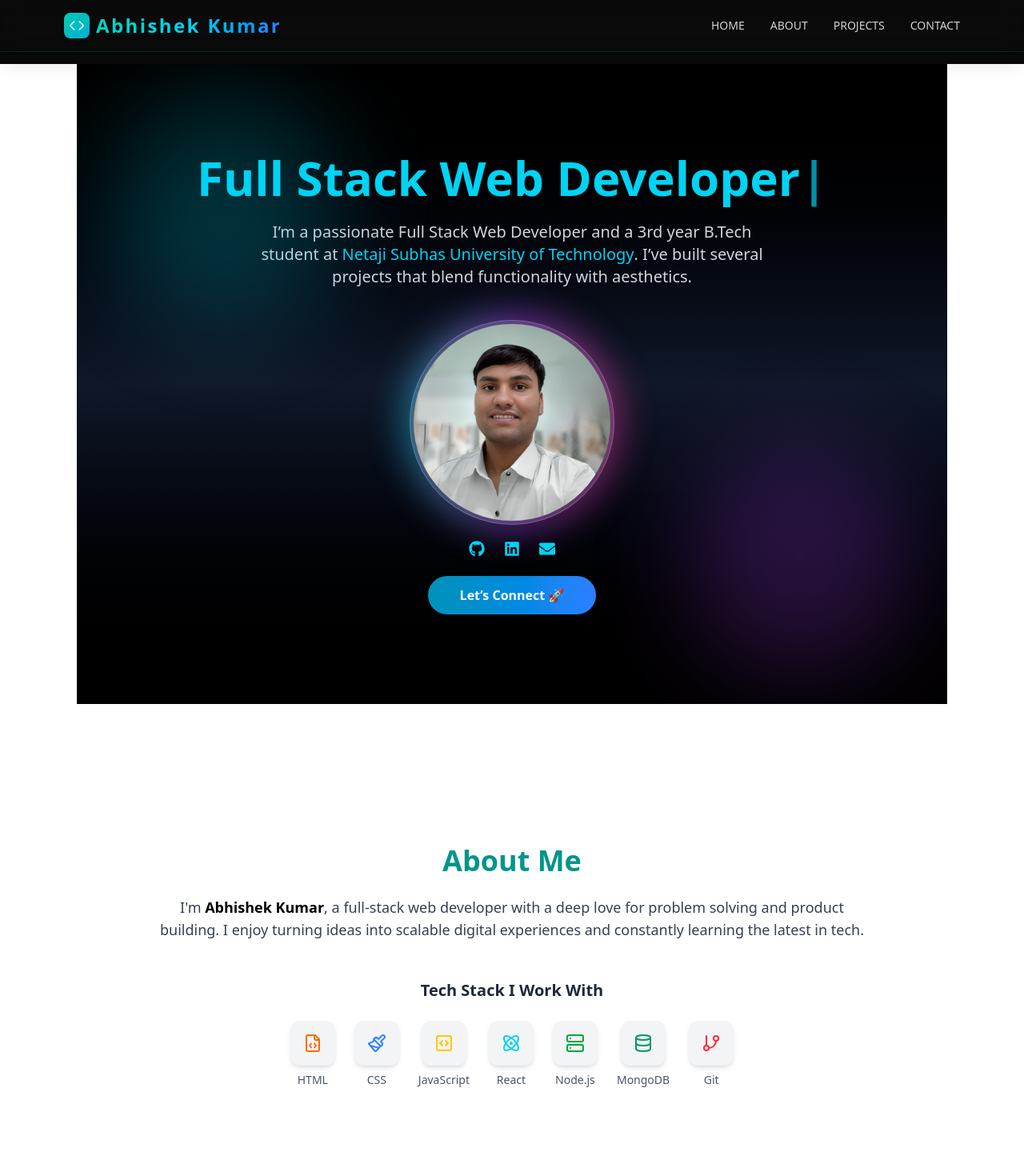
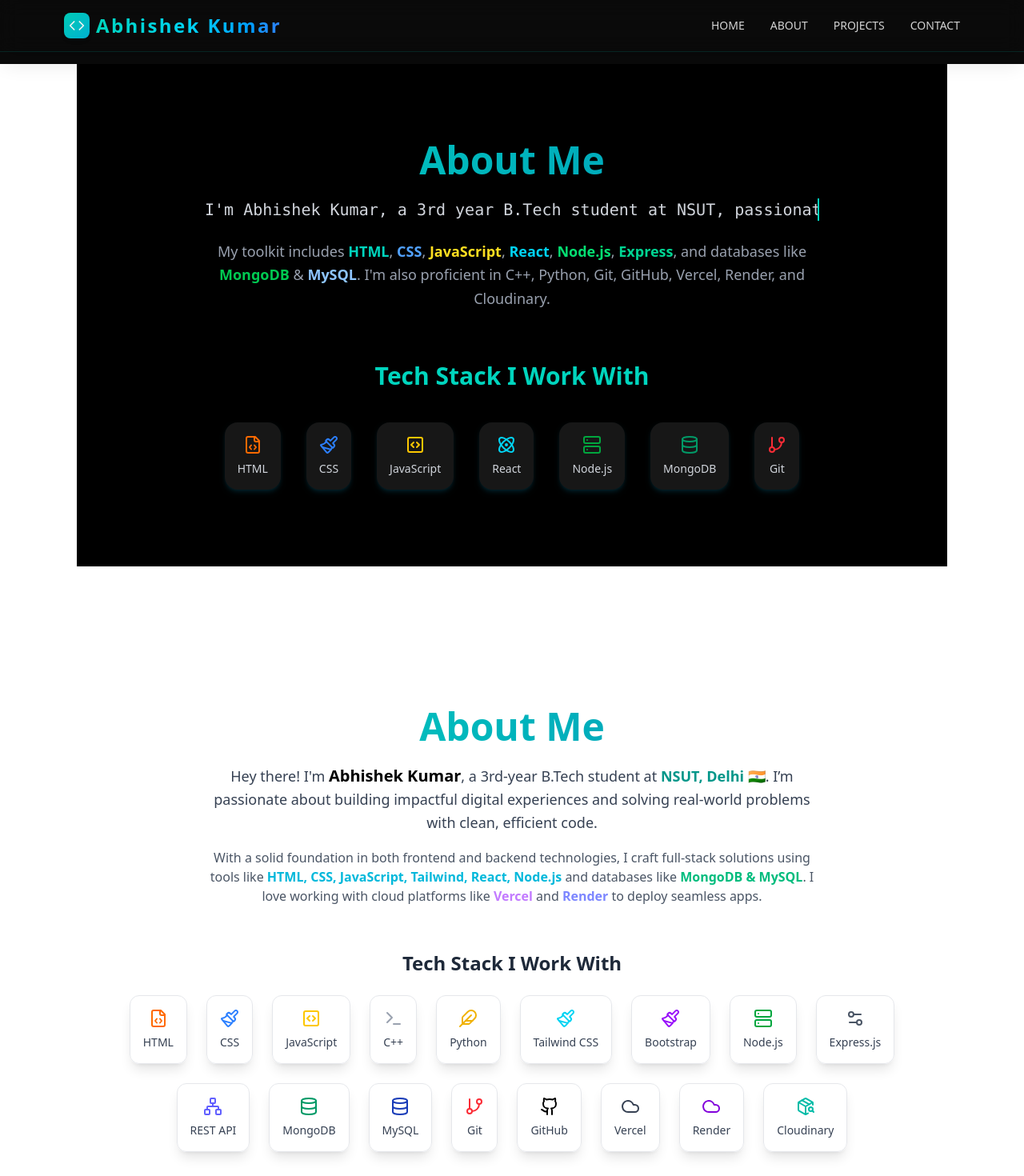
Before and after one commit to abhishek5703/portfolio, a React (Vite) app: page / in a window 1280 px wide. Shown: the top 1470 px of the page at 80% size. Built offline with nearby package versions, Linux system fonts and the light colour scheme.

Commit message:
updateabout section

```diff
--- a/src/index.css
+++ b/src/index.css
@@ -2,5 +2,5 @@
 body {
   margin: 0;
   padding: 0;
-  background-color: #0a0a0a; /* Match your navbar background */
+  background-color: #0a0a0a;
 }
--- a/src/pages/About.jsx
+++ b/src/pages/About.jsx
@@ -1,61 +1,71 @@
 import React from "react";
 import { motion } from "framer-motion";
 import {
-  FileCode,
-  Paintbrush,
-  CodeSquare,
-  Atom,
-  Server,
-  Database,
-  GitBranch,
+  FileCode, Paintbrush, CodeSquare, Atom, Server, Database, GitBranch,
+  Terminal, Feather, Settings2, Network, Github, Cloud, PackageSearch
 } from "lucide-react";
 
 const tech = [
   { name: "HTML", icon: <FileCode className="text-orange-500 w-6 h-6" /> },
   { name: "CSS", icon: <Paintbrush className="text-blue-500 w-6 h-6" /> },
   { name: "JavaScript", icon: <CodeSquare className="text-yellow-400 w-6 h-6" /> },
-  { name: "React", icon: <Atom className="text-cyan-400 w-6 h-6" /> },
+  { name: "C++", icon: <Terminal className="text-gray-400 w-6 h-6" /> },
+  { name: "Python", icon: <Feather className="text-yellow-500 w-6 h-6" /> },
+  { name: "Tailwind CSS", icon: <Paintbrush className="text-cyan-400 w-6 h-6" /> },
+  { name: "Bootstrap", icon: <Paintbrush className="text-purple-600 w-6 h-6" /> },
   { name: "Node.js", icon: <Server className="text-green-600 w-6 h-6" /> },
+  { name: "Express.js", icon: <Settings2 className="text-gray-600 w-6 h-6" /> },
+  { name: "REST API", icon: <Network className="text-indigo-500 w-6 h-6" /> },
   { name: "MongoDB", icon: <Database className="text-emerald-600 w-6 h-6" /> },
+  { name: "MySQL", icon: <Database className="text-blue-800 w-6 h-6" /> },
   { name: "Git", icon: <GitBranch className="text-red-500 w-6 h-6" /> },
+  { name: "GitHub", icon: <Github className="text-black dark:text-white w-6 h-6" /> },
+  { name: "Vercel", icon: <Cloud className="text-gray-700 w-6 h-6" /> },
+  { name: "Render", icon: <Cloud className="text-purple-700 w-6 h-6" /> },
+  { name: "Cloudinary", icon: <PackageSearch className="text-teal-500 w-6 h-6" /> },
 ];
 
 const About = () => {
   return (
-    <section id="about" className="py-20 px-6 bg-white dark:bg-black">
+    <section id="about" className="py-20 px-6 bg-white dark:bg-gradient-to-b dark:from-black dark:to-neutral-900">
       <motion.div
         initial={{ opacity: 0, y: 40 }}
         whileInView={{ opacity: 1, y: 0 }}
         transition={{ duration: 0.6 }}
         viewport={{ once: true }}
-        className="max-w-4xl mx-auto text-center"
+        className="max-w-5xl mx-auto text-center"
       >
-        <h2 className="text-3xl md:text-4xl font-bold text-teal-600 dark:text-teal-400">
+        <h2 className="text-4xl md:text-5xl font-bold text-transparent bg-clip-text bg-gradient-to-r from-teal-400 to-cyan-600">
           About Me
         </h2>
-        <p className="mt-6 text-lg text-gray-700 dark:text-gray-300">
-          I'm <span className="font-semibold text-black dark:text-white">Abhishek Kumar</span>, a full-stack web developer with a deep love for problem solving and product building.
-          I enjoy turning ideas into scalable digital experiences and constantly learning the latest in tech.
+
+        <p className="mt-6 text-lg text-gray-700 dark:text-gray-300 leading-relaxed max-w-3xl mx-auto">
+          Hey there! I'm <span className="font-bold text-black dark:text-white font-pacifico text-xl">Abhishek Kumar</span>, a 3rd-year B.Tech student at <span className="text-teal-600 dark:text-teal-400 font-semibold">NSUT, Delhi</span> 🇮🇳.
+          I’m passionate about building impactful digital experiences and solving real-world problems with clean, efficient code.
         </p>
 
-        <h3 className="mt-12 text-xl font-semibold text-gray-800 dark:text-white">
+        <p className="mt-4 text-md text-gray-600 dark:text-gray-400 max-w-3xl mx-auto">
+          With a solid foundation in both frontend and backend technologies, I craft full-stack solutions using tools like
+          <span className="text-cyan-500 font-semibold"> HTML, CSS, JavaScript, Tailwind, React, Node.js</span> and databases like <span className="text-emerald-500 font-semibold">MongoDB & MySQL</span>. I love working with cloud platforms like
+          <span className="text-purple-400 font-semibold"> Vercel</span> and <span className="text-indigo-400 font-semibold">Render</span> to deploy seamless apps.
+        </p>
+
+        <h3 className="mt-14 mb-6 text-2xl font-semibold text-gray-800 dark:text-white">
           Tech Stack I Work With
         </h3>
 
-        <div className="mt-6 flex flex-wrap justify-center gap-6">
+        <div className="flex flex-wrap justify-center gap-6">
           {tech.map((t, index) => (
             <motion.div
               key={t.name}
               initial={{ opacity: 0, scale: 0.8 }}
               whileInView={{ opacity: 1, scale: 1 }}
-              transition={{ delay: index * 0.1 }}
+              transition={{ delay: index * 0.07 }}
               viewport={{ once: true }}
-              className="flex flex-col items-center gap-2"
+              className="flex flex-col items-center gap-2 bg-white/30 dark:bg-white/5 backdrop-blur-md p-4 rounded-xl shadow-lg hover:scale-105 transition-transform duration-300 border border-gray-200 dark:border-neutral-800"
             >
-              <div className="bg-gray-100 dark:bg-neutral-800 p-4 rounded-xl shadow-md">
-                {t.icon}
-              </div>
-              <span className="text-sm text-gray-600 dark:text-gray-300">{t.name}</span>
+              <div>{t.icon}</div>
+              <span className="text-sm font-medium text-gray-700 dark:text-gray-300">{t.name}</span>
             </motion.div>
           ))}
         </div>
--- a/src/pages/Hero.jsx
+++ b/src/pages/Hero.jsx
@@ -1,79 +1,69 @@
 import React from "react";
-import Typewriter from "typewriter-effect";
-import { FaLinkedin, FaGithub, FaEnvelope } from "react-icons/fa";
-import myImg from "/abhishek.png";
+import { motion } from "framer-motion";
+import {
+  FileCode,
+  Paintbrush,
+  CodeSquare,
+  Atom,
+  Server,
+  Database,
+  GitBranch,
+} from "lucide-react";
 
-const Hero = () => {
+const tech = [
+  { name: "HTML", icon: <FileCode className="text-orange-500 w-6 h-6" /> },
+  { name: "CSS", icon: <Paintbrush className="text-blue-500 w-6 h-6" /> },
+  { name: "JavaScript", icon: <CodeSquare className="text-yellow-400 w-6 h-6" /> },
+  { name: "React", icon: <Atom className="text-cyan-400 w-6 h-6" /> },
+  { name: "Node.js", icon: <Server className="text-green-600 w-6 h-6" /> },
+  { name: "MongoDB", icon: <Database className="text-emerald-600 w-6 h-6" /> },
+  { name: "Git", icon: <GitBranch className="text-red-500 w-6 h-6" /> },
+];
+
+const About = () => {
   return (
-    <div
-      id="hero"
-      className="relative min-h-screen bg-gradient-to-b from-black via-gray-900 to-black flex flex-col items-center justify-center text-white px-6 py-16 overflow-hidden"
-    >
-      {/* Glowing Background Circles */}
-      <div className="absolute top-10 left-10 w-72 h-72 bg-cyan-400 opacity-20 rounded-full blur-3xl animate-pulse" />
-      <div className="absolute bottom-10 right-10 w-72 h-72 bg-purple-500 opacity-20 rounded-full blur-3xl animate-pulse" />
+    <section id="about" className="py-24 px-6 bg-black text-white">
+      <motion.div
+        initial={{ opacity: 0, y: 50 }}
+        whileInView={{ opacity: 1, y: 0 }}
+        transition={{ duration: 0.7 }}
+        viewport={{ once: true }}
+        className="max-w-5xl mx-auto text-center"
+      >
+        <h2 className="text-4xl md:text-5xl font-bold text-transparent bg-clip-text bg-gradient-to-r from-teal-400 to-cyan-600 animate-shimmer">
+          About Me
+        </h2>
 
-      {/* Typewriter Heading */}
-      <h1 className="text-4xl md:text-6xl font-bold text-center mb-6 text-cyan-400 animate-fade-in-up">
-        <Typewriter
-          options={{
-            strings: [
-              "Hi, I'm Abhishek Kumar",
-              "Full Stack Web Developer",
-              "Welcome to My Portfolio",
-            ],
-            autoStart: true,
-            loop: true,
-            delay: 60,
-            deleteSpeed: 40,
-          }}
-        />
-      </h1>
+        <p className="mt-6 text-lg md:text-xl font-medium text-gray-300 max-w-3xl mx-auto font-mono animate-typing overflow-hidden whitespace-nowrap border-r-2 border-teal-400">
+          I'm Abhishek Kumar, a 3rd year B.Tech student at NSUT, passionate about full-stack web development, problem solving, and building real-world products.
+        </p>
 
-      {/* Subheading */}
-      <p className="text-lg md:text-xl text-center text-gray-300 mb-10 max-w-2xl animate-fade-in-up delay-100">
-        I’m a passionate Full Stack Web Developer and a 3rd year B.Tech student at
-        <span className="text-cyan-400 font-medium"> Netaji Subhas University of Technology</span>.
-        I’ve built several projects that blend functionality with aesthetics.
-      </p>
+        <p className="mt-6 text-base md:text-lg text-gray-400 leading-relaxed max-w-3xl mx-auto">
+          My toolkit includes <span className="text-teal-400 font-semibold">HTML</span>, <span className="text-blue-400 font-semibold">CSS</span>, <span className="text-yellow-300 font-semibold">JavaScript</span>, <span className="text-cyan-400 font-semibold">React</span>, <span className="text-green-400 font-semibold">Node.js</span>, <span className="text-emerald-400 font-semibold">Express</span>, and databases like <span className="text-green-500 font-semibold">MongoDB</span> & <span className="text-blue-300 font-semibold">MySQL</span>. I'm also proficient in C++, Python, Git, GitHub, Vercel, Render, and Cloudinary.
+        </p>
 
-      {/* Image Card with Glow and Glassmorphism */}
-      <div className="relative group mb-16 animate-fade-in-up delay-200">
-        <div className="absolute -inset-1 rounded-full bg-gradient-to-r from-cyan-400 via-purple-500 to-pink-500 blur-xl opacity-60 group-hover:opacity-100 transition duration-1000 animate-spin-slow"></div>
+        <h3 className="mt-16 text-2xl md:text-3xl font-bold text-teal-400 shimmer-text">
+          Tech Stack I Work With
+        </h3>
 
-        <div className="relative w-64 h-64 p-1 rounded-full backdrop-blur-xl bg-white/10 border border-white/20 shadow-xl overflow-hidden">
-          <img
-            src={myImg}
-            alt="Abhishek Kumar"
-            className="w-full h-full object-cover rounded-full"
-          />
+        <div className="mt-10 flex flex-wrap justify-center gap-8">
+          {tech.map((t, index) => (
+            <motion.div
+              key={t.name}
+              initial={{ opacity: 0, scale: 0.8 }}
+              whileInView={{ opacity: 1, scale: 1 }}
+              transition={{ delay: index * 0.1 }}
+              viewport={{ once: true }}
+              className="flex flex-col items-center gap-2 bg-neutral-900 hover:scale-105 transition-transform p-4 rounded-2xl shadow-md shadow-cyan-700/20"
+            >
+              <div>{t.icon}</div>
+              <span className="text-sm text-gray-300">{t.name}</span>
+            </motion.div>
+          ))}
         </div>
-
-        {/* Floating Social Icons */}
-        <div className="absolute bottom-[-40px] left-1/2 transform -translate-x-1/2 flex gap-6 text-xl text-cyan-400">
-          <a href="https://github.com/abhishek5703" target="_blank" rel="noopener noreferrer" className="hover:scale-125 transition">
-            <FaGithub />
-          </a>
-          <a href="https://www.linkedin.com/in/abhishekkumar8983/" target="_blank" rel="noopener noreferrer" className="hover:scale-125 transition">
-            <FaLinkedin />
-          </a>
-          <a href="mailto:abhikumar898307@gmail.com" className="hover:scale-125 transition">
-            <FaEnvelope />
-          </a>
-        </div>
-      </div>
-
-      {/* CTA Button with Hover Effects */}
-      <button
-        onClick={() => {
-          document.getElementById("contact")?.scrollIntoView({ behavior: "smooth" });
-        }}
-        className="bg-gradient-to-r from-cyan-600 to-blue-500 hover:from-cyan-500 hover:to-indigo-500 text-white font-semibold py-3 px-10 rounded-full shadow-lg transition-all duration-300 transform hover:scale-105 hover:shadow-2xl animate-fade-in-up delay-300 cursor-pointer"
-      >
-        Let’s Connect 🚀
-      </button>
-    </div>
+      </motion.div>
+    </section>
   );
 };
 
-export default Hero;
+export default About;
```
